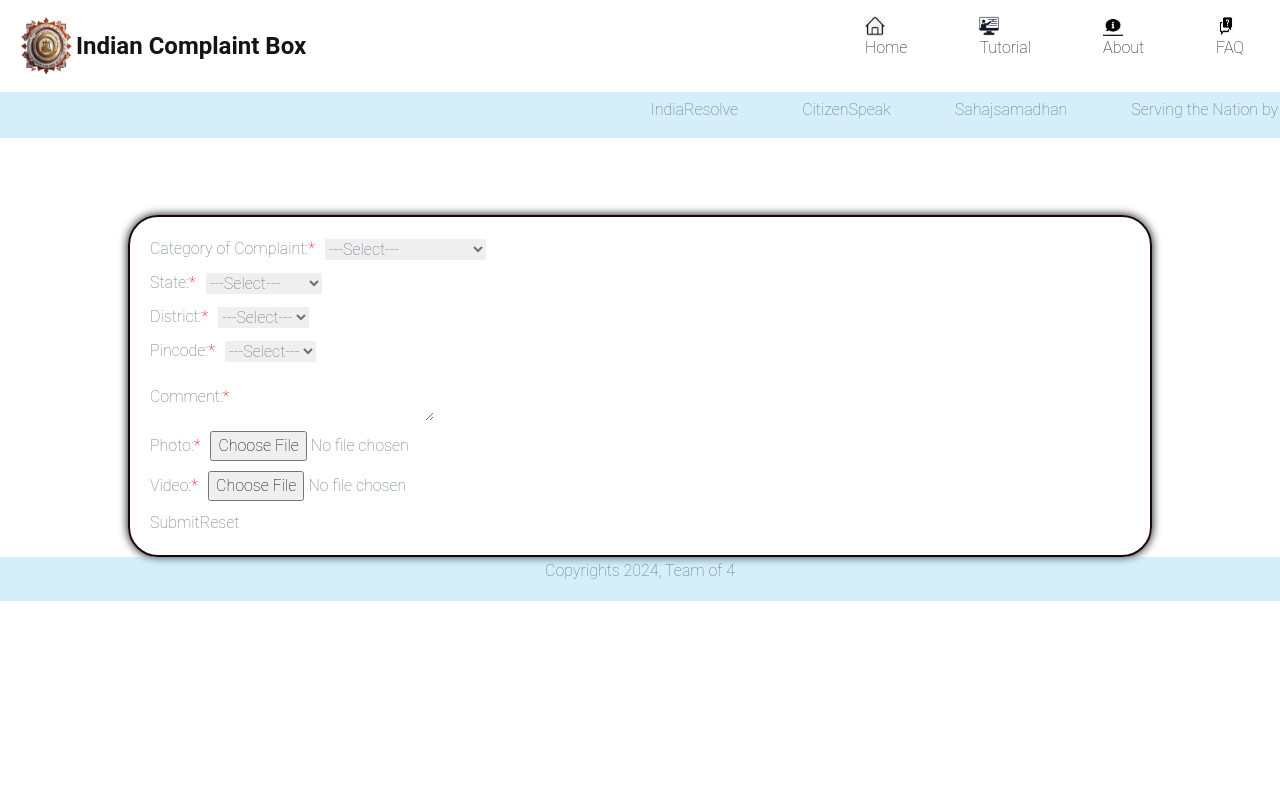
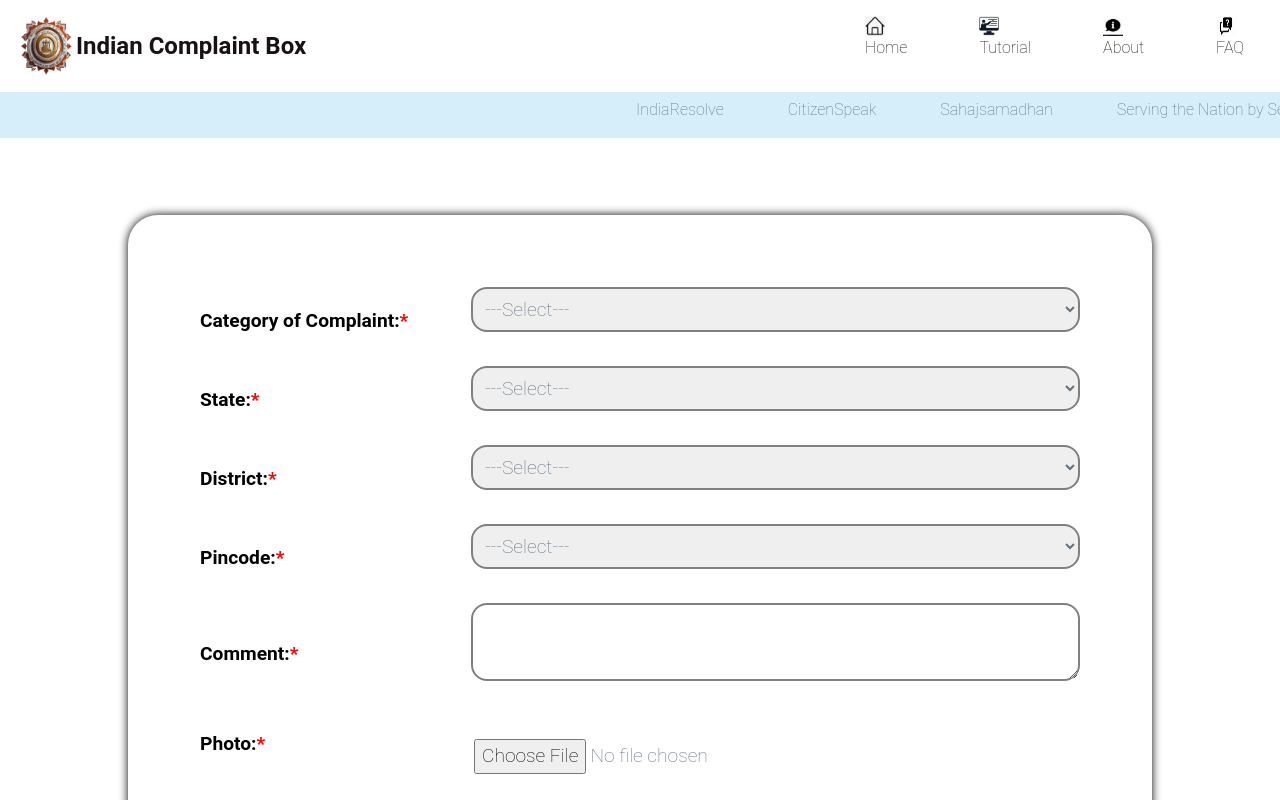
Before and after one commit to gkmohith17/Complaint-Managment-Website, a React (Create React App) app in the folder frontend/: page /Complaint-Box/ComplaintRegister in a window 1280 px wide. Shown: the top 800 px of the page. Built offline with nearby package versions, Linux system fonts and the light colour scheme.

Commit message:
Fixed CSS of ComplaintRegisterPage

```diff
--- a/frontend/src/Components/Pages/ComplaintRegister.css
+++ b/frontend/src/Components/Pages/ComplaintRegister.css
@@ -1,18 +1,26 @@
+.main-page{
+  min-height: 100vh;
+}
+
 .form {
   display: flex;
   flex-direction: column;
   width: 80%;
+  font-size: larger;
   margin: 0 auto;
   margin-top: 6%;
-  padding: 20px;
-  border: 2px solid #170707;
+  padding: 4.5rem;
+  border: 0px solid #170707;
   border-radius: 30px;
   box-shadow: 0 0 10px rgba(0, 0, 0, 3);
 }
+
 .Complaint-form {
   box-sizing: border-box;
   height: 70vh;
 }
+
+
 
 .form-row1 {
   display: flex;
@@ -21,7 +29,7 @@
   margin-bottom: 10px;
 }
 
-.Label-one {
+.rightspace {
   width: 30%; /* Adjust the width as needed */
   font-weight: bold;
 }
@@ -29,8 +37,11 @@
 .input-text {
   width: 70%;
   padding: 8px;
+  margin-bottom: 1.5rem;
   box-sizing: border-box;
-  border-radius: 15px;
+  border: 2px solid grey;
+  border-radius: 1rem;
+
 }
 
 .button-one {
--- a/frontend/src/Components/Pages/ComplaintRegister.js
+++ b/frontend/src/Components/Pages/ComplaintRegister.js
@@ -1,9 +1,11 @@
 import axios from "axios";
 import React, { useState } from "react";
-import { useLocation } from "react-router-dom";
+import { useLocation, useNavigate } from "react-router-dom";
 import "./ComplaintRegister.css";
+import { Navigate } from "react-router-dom";
 
 const ComplaintRegister = () => {
+  const Navigate = useNavigate();
   const location = useLocation();
   const { phoneId } = location.state || ""; // Retrieve phoneId from state
 
@@ -155,15 +157,18 @@ const ComplaintRegister = () => {
   };
 
   return (
+    <>
+    <section className="main-page">
     <div className="form">
       <form onSubmit={handleSubmit}>
         <div className="form-row1">
-          <label htmlFor="category">
+          <label htmlFor="category" className="text-black rightspace font-bold">
             Category of Complaint:<span style={{ color: "red" }}>*</span>
           </label>
           <select
             id="category"
             name="category"
+            className="input-text"
             value={formData.category}
             onChange={handleChange}
             required
@@ -182,11 +187,12 @@ const ComplaintRegister = () => {
           </select>
         </div>
         {formData.category === "Other" && (
-          <div className="form-row1">
+          <div className="form-row1 text-black rightspace">
             <label htmlFor="othercategory">If others enter the category</label>
             <input
               type="text"
               name="othercategory"
+              className="input-text"
               id="othercategory"
               value={formData.othercategory}
               onChange={handleChange}
@@ -195,12 +201,13 @@ const ComplaintRegister = () => {
           </div>
         )}
         <div className="form-row1">
-          <label htmlFor="state">
+          <label htmlFor="state" className="text-black rightspace font-bold">
             State:<span style={{ color: "red" }}>*</span>
           </label>
           <select
             id="state"
             name="state"
+            className="input-text"
             value={formData.state}
             onChange={handleStateChange}
             required
@@ -213,13 +220,14 @@ const ComplaintRegister = () => {
             ))}
           </select>
         </div>
-        <div className="form-row1">
-          <label htmlFor="district">
+        <div className="form-row1 ">
+          <label htmlFor="district" className="text-black rightspace font-bold">
             District:<span style={{ color: "red" }}>*</span>
           </label>
           <select
             id="district"
             name="district"
+            className="input-text"
             value={formData.district}
             onChange={handleChange}
             required
@@ -233,12 +241,13 @@ const ComplaintRegister = () => {
           </select>
         </div>
         <div className="form-row1">
-          <label htmlFor="pincode">
+          <label htmlFor="pincode" className="text-black rightspace font-bold">
             Pincode:<span style={{ color: "red" }}>*</span>
           </label>
           <select
             id="pincode"
             name="pincode"
+            className="input-text"
             value={formData.pincode}
             onChange={handleChange}
             required
@@ -252,19 +261,20 @@ const ComplaintRegister = () => {
           </select>
         </div>
         <div className="form-row1">
-          <label htmlFor="comment">
+          <label htmlFor="comment" className="text-black rightspace font-bold">
             Comment:<span style={{ color: "red" }}>*</span>
           </label>
           <textarea
             id="comment"
             name="comment"
+            className="input-text"
             value={formData.comment}
             onChange={handleChange}
             required
           />
         </div>
         <div className="form-row1">
-          <label htmlFor="photo">
+          <label htmlFor="photo" className="text-black rightspace font-bold">
             Photo:<span style={{ color: "red" }}>*</span>
           </label>
           <input
@@ -272,18 +282,20 @@ const ComplaintRegister = () => {
             id="photo"
             name="photo"
             accept="image/*"
+            className="mt-4"
             onChange={handleFileChange}
             required
           />
           {renderPreview(formData.photo, "photo")}
         </div>
         <div className="form-row1">
-          <label htmlFor="video">
+          <label htmlFor="video" className="text-black rightspace font-bold">
             Video:<span style={{ color: "red" }}>*</span>
           </label>
           <input
             type="file"
             id="video"
+            className="mt-4 mb-4"
             name="video"
             accept="video/*"
             onChange={handleFileChange}
@@ -291,14 +303,17 @@ const ComplaintRegister = () => {
           />
           {renderPreview(formData.video, "video")}
         </div>
-        <div className="form-buttons">
-          <button type="submit">Submit</button>
-          <button type="button" onClick={handleReset}>
+        <div className="form-buttons flex justify-around text-blue-600 mt-8">
+          <button type="submit" className="font-bold button-one">Submit</button>
+          <button type="button" onClick={handleReset} className=" reset ">
             Reset
           </button>
+          <button className="text-blue-800" onClick={()=>Navigate("/dashboard")}>Return to dashboard</button>
         </div>
       </form>
     </div>
+    </section>
+    </>
   );
 };
 
```
